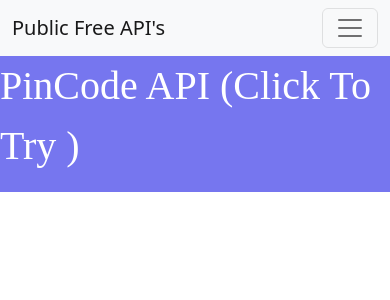
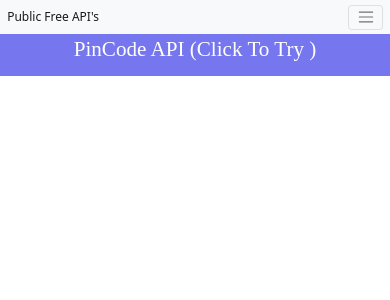
Before and after one commit to DeviPrasadKL/Public-API-s, a React (Create React App) app: page / in a window 390 px wide. Shown: the top 300 px of the page. Built offline with nearby package versions, Linux system fonts and the light colour scheme.

Commit message:
Responsivness increased

```diff
--- a/src/Components/Home.jsx
+++ b/src/Components/Home.jsx
@@ -30,7 +30,7 @@ export default function Home() {
                 {
                     data.map((value, index) => {
                         return (
-                            <div className=" card">
+                            <div className="card">
                                 <h2>Name:- </h2><label>{data[index].API}</label>
                                 <h2>Description:- </h2><label >{data[index].Description}</label>
                                 <h2>Authentication:- </h2><label>{data[index].Auth}</label>
--- a/src/Components/PinAPI.jsx
+++ b/src/Components/PinAPI.jsx
@@ -22,7 +22,6 @@ export default function PinAPI() {
             .then((apiData) => { setdata(apiData); setpending(false) })
             .catch((err) => { setError(err.message) })
     }, [pending,searchkey])
-console.log(data);
 
 
     return (
--- a/src/index.css
+++ b/src/index.css
@@ -1,78 +1,124 @@
-.Home{
+html{
+  font-size: 76%;
+  scroll-behavior: smooth;
+  scroll-padding-top: 6rem;
+}
+html::-webkit-scrollbar {
+  width: 1rem;
+}
+html::-webkit-scrollbar-track {
+background: whitesmoke;
+}
+html::-webkit-scrollbar-THUMB {
+background: blue;
+}
+
+.Home {
   display: grid;
-    grid-template-columns: 1fr 1fr 1fr;
-    background-color:hsl(240, 79%, 70%);
+  grid-template-columns: repeat(auto-fit, minmax(30rem, 1fr));
+  gap: 2rem;
+  background-color: hsl(240, 96%, 79%);
+  padding: 1rem 2rem;
 }
-#para{
+#para {
   display: flex;
   justify-content: center;
   align-items: center;
+  padding: 1rem 0.5rem;
   height: 40px;
-    font-size: 30px;
+  font-size: 2rem;
   font-weight: 600;
 }
-@media (max-width:600px) {
-    .Home{
-        display: block;
-    }
-    .card{
-        display: block;
-        height: 400px;
-        width: 300px;
-        margin: auto;
-    }
-}
-.NavBar{
+.NavBar {
   position: sticky;
   top: 0px;
   z-index: 1;
+  font-size: 1.6rem;
 }
-#pincodeapi{
+#pincodeapi {
   display: flex;
+  justify-content: center;
   align-items: center;
-    justify-content: center;
-    background-color:rgb(118, 118, 239);
+  background-color: rgb(118, 118, 239);
   color: white;
-    font-size: 40px;
+  font-size: 3rem;
   text-decoration: none;
-    font-family: 'Times New Roman', Times, serif;
+  font-family: "Times New Roman", Times, serif;
 }
-a{
+a {
   color: black;
   text-decoration: none;
 }
-.card{
+.card {
   display: flex;
   justify-content: center;
   align-items: center;
-    margin: 5px 5px;
-    height: 400px;
-    width: 500px;
+  height: 3rem;
+  width: 30rem;
   overflow-x: scroll;
+  box-sizing: border-box;
+  box-shadow: 2px 2px 5px black;
 }
-.card label{
+.card label {
   font-size: large;
   font-style: italic;
-    font-size: 25px;
+  font-size: 2rem;
 }
-.card h2{
+.card h2 {
   text-decoration: underline;
 }
-.loader{
+.loader {
   display: flex;
   justify-content: center;
   align-items: center;
   height: 500px;
 }
-.cardsApi{
+.cardsApi {
   display: grid;
-    grid-template-columns: 1fr 1fr 1fr 1fr 1fr 1fr;
+  grid-template-columns: repeat(auto-fit, minmax(30rem, 1fr));
+  gap: 0.2rem;
   background-color: rgb(213, 255, 173);
   margin-bottom: 15px;
+  padding-left: 2rem;
 }
-.cardsApi h2{
+.cardsApi h2 {
   text-decoration: underline;
 }
-.cardsApi label{
-    font-size: 20px;
+.cardsApi label {
+  font-size: 2rem;
 }
+
+/* Responsiveness */
+@media (max-width:769px){
+  html{
+    font-size: 60%;
+  }
+  .Home {
+    display: grid;
+    grid-template-columns: repeat(auto-fit, minmax(30rem, 1fr));
+    gap: 1.5rem;
+    padding: 2rem 1rem;
+  }
+}
+@media (max-width:426px){
+  .NavBar{
+    font-size: 1.5rem;
+  }
+  .Home {
+    display: block;
+    padding: 1.5rem 6rem;
+  }
+  .card{
+    padding: 2rem 0.4rem;
+    margin-bottom: 1rem;
+  }
+  .cardsApi {
+    display: grid;
+    grid-template-columns: repeat(auto-fit, minmax(15rem, 1fr));
+    gap: 0.2rem;
+    padding-left: 0.8rem;
+  }
+  #pincodeapi{
+    font-size: 2.2rem;
+  }
+}
```
Also changed, not shown: 1 other file (tests, documents, lock files or other folders). Lines whose indentation alone changed are shown as unchanged.
